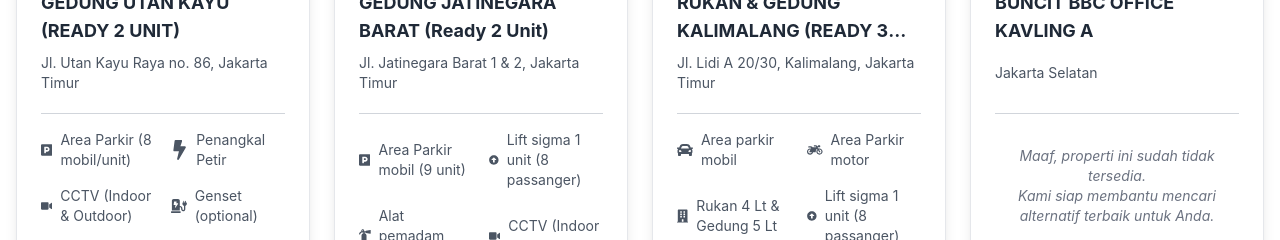
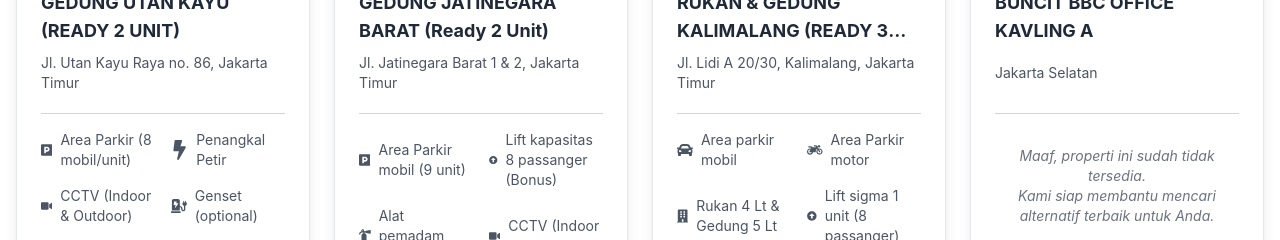
Before and after one commit to Teletubis29/PT-PRAMBANAN-LESTARI, a React (Vite) app: page /properti in a window 1280 px wide. Shown: the part 2220-2460 px from the top of the page. Built offline with nearby package versions, Linux system fonts and the light colour scheme.

Commit message:
fix & finish

```diff
--- a/src/data/productsData.js
+++ b/src/data/productsData.js
@@ -159,8 +159,8 @@ const productsData = [
     address: "Jl. Dewi sartika Raya No.3131, Kel. Cawang, Jakarta Timur",
     image: "/images/gbr/04-dewi-sartika/DEWISARTIKA-RENDER.jpg",
     images: [
-      // "/images/gbr/04-dewi-sartika/DEWISARTIKA.jpg",
-      "/images/gbr/04-dewi-sartika/DEWISARTIKA-AI.png",
+      "/images/gbr/04-dewi-sartika/DEWISARTIKA.jpg",
+      // "/images/gbr/04-dewi-sartika/DEWISARTIKA-AI.png",
       "/images/gbr/04-dewi-sartika/DEWISARTIKA-RENDER.jpg",
       "/images/gbr/04-dewi-sartika/01-DEWISARTIKA-DENAH-LT1.jpg",
       "/images/gbr/04-dewi-sartika/02-DEWISARTIKA-DENAH-LT2.jpg",
@@ -237,7 +237,7 @@ const productsData = [
       "2 Line Telepon (tidak termasuk PABX)",
       "AC Cassette + Split merk Daikin",
       "Smoke Detector & APAR (Fire Extinguisher)",
-      "Tiap unit memiliki 1 Lift (Kapasitas 8 Passanger)",
+      "Lift kapasitas 8 passanger (Bonus)",
       "Lantai Granit (60 x 60 cm)",
       "Plafon Gypsum board",
     ],
@@ -246,7 +246,7 @@ const productsData = [
       { icon: "FaBolt", label: "Penangkal Petir" },
       { icon: "FaVideo", label: "CCTV (Indoor & Outdoor)" },
       { icon: "FaChargingStation", label: "Genset (optional)" },
-      { icon: "FaArrowAltCircleUp", label: "Lift (Kapasitas 8 Passanger)" },
+      { icon: "FaArrowAltCircleUp", label: "Lift kapasitas 8 passanger (Bonus)" },
       { icon: "FaSnowflake", label: "AC Cassette + Split Daikin" },
       {
         icon: "FaFireExtinguisher",
@@ -291,14 +291,14 @@ const productsData = [
       "1 Line Telepon (tidak termasuk PABX)",
       "AC Cassette Daikin",
       "Smoke Detector (Deteksi Pemadam kebakaran) Di Area Setiap lantai",
-      "Lift sigma 1 unit (8 passanger)",
+      "Lift kapasitas 8 passanger (Bonus)",
       "Lantai Granite (60 x 60 cm)",
       "Plafon Gypsum Board",
       "Akses Jalan: Tembus Jalan Jatinegara 2",
     ],
     facilities: [
       { icon: "FaParking", label: "Area Parkir mobil (9 unit)" },
-      { icon: "FaArrowAltCircleUp", label: "Lift sigma 1 unit (8 passanger)" },
+      { icon: "FaArrowAltCircleUp", label: "Lift kapasitas 8 passanger (Bonus)" },
       { icon: "FaFireExtinguisher", label: "Alat pemadam APPAR /lt" },
       { icon: "FaVideo", label: "CCTV (Indoor & Outdoor)" },
       { icon: "FaChargingStation", label: "Genset (optional)" },
```
